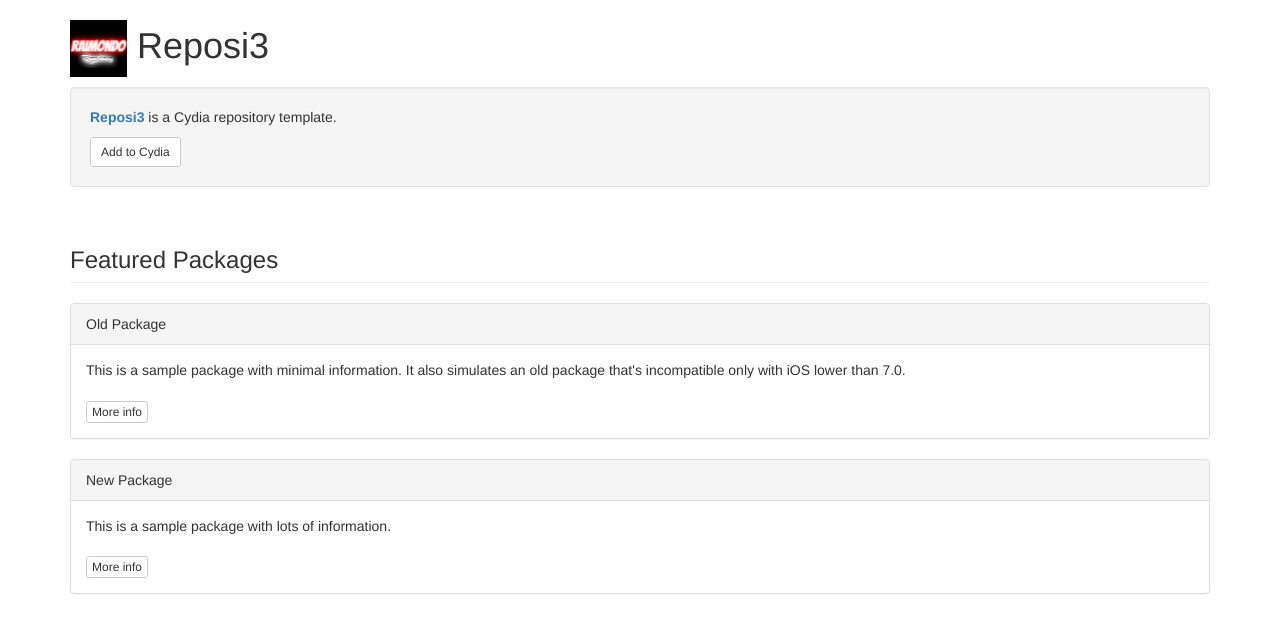
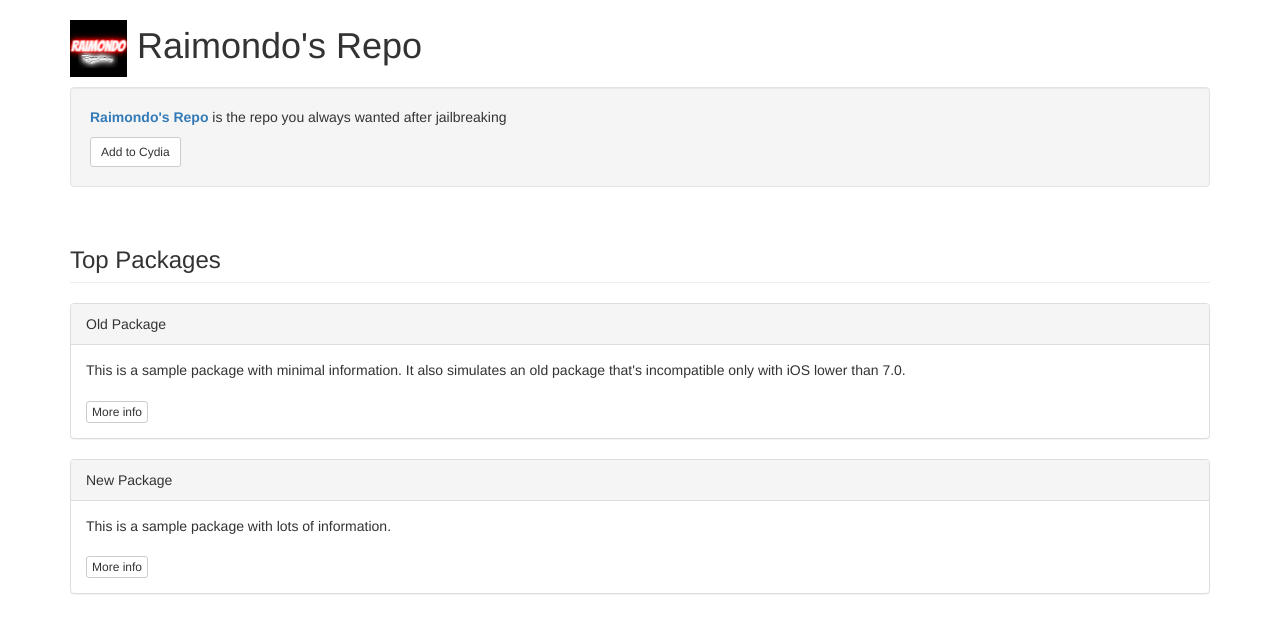
Before and after one commit to raimondo03/repo-cydia-sileo, a plain HTML site: page index.html in a window 1280 px wide. Drawn offline with nearby package versions, Linux system fonts and the light colour scheme.

Commit message:
Update index.html

```diff
--- a/index.html
+++ b/index.html
@@ -1,7 +1,7 @@
 <!DOCTYPE html>
 <html lang="en">
 <head>
-  <title>Reposi3</title>
+  <title>Raimondo's Repo</title>
   <meta charset="utf-8">
   <meta name="viewport" content="width=device-width, initial-scale=1">
   <link rel="stylesheet" href="https://maxcdn.bootstrapcdn.com/bootstrap/3.3.5/css/bootstrap.min.css">
@@ -10,18 +10,18 @@
 <body>
 
 <div class="container">
-	<h1><img src="CydiaIcon.png"> Reposi3</h1>
+	<h1><img src="CydiaIcon.png"> Raimondo's Repo</h1>
 </div>
 
 <div class="container">
 	<div class="well">
-		<p><span class="text-primary"><b>Reposi3</span></b> is a Cydia repository template.</p>
+		<p><span class="text-primary"><b>Raimondo's Repo</span></b> is the repo you always wanted after jailbreaking</p>
 		<a class="btn btn-sm btn-default" href="cydia://url/https://cydia.saurik.com/api/share#?source=https://supermamon.github.io/Reposi3/">Add to Cydia</a>
 	</div>
 </div>
 
 <div class="container">
-  <h3 id="wells" class="page-header">Featured Packages</h3>
+  <h3 id="wells" class="page-header">Top Packages</h3>
 </div>
 
 <div class="container">
```
